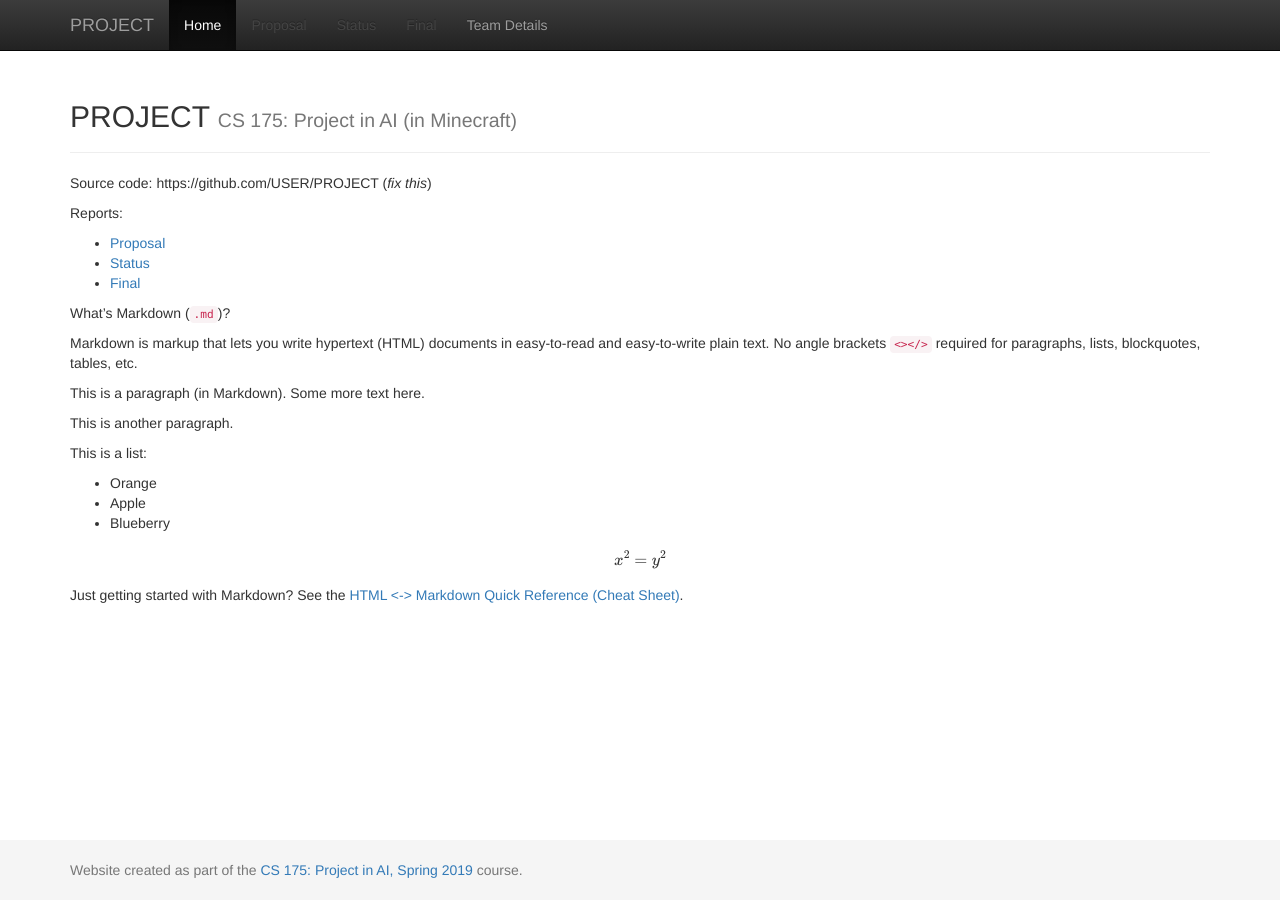
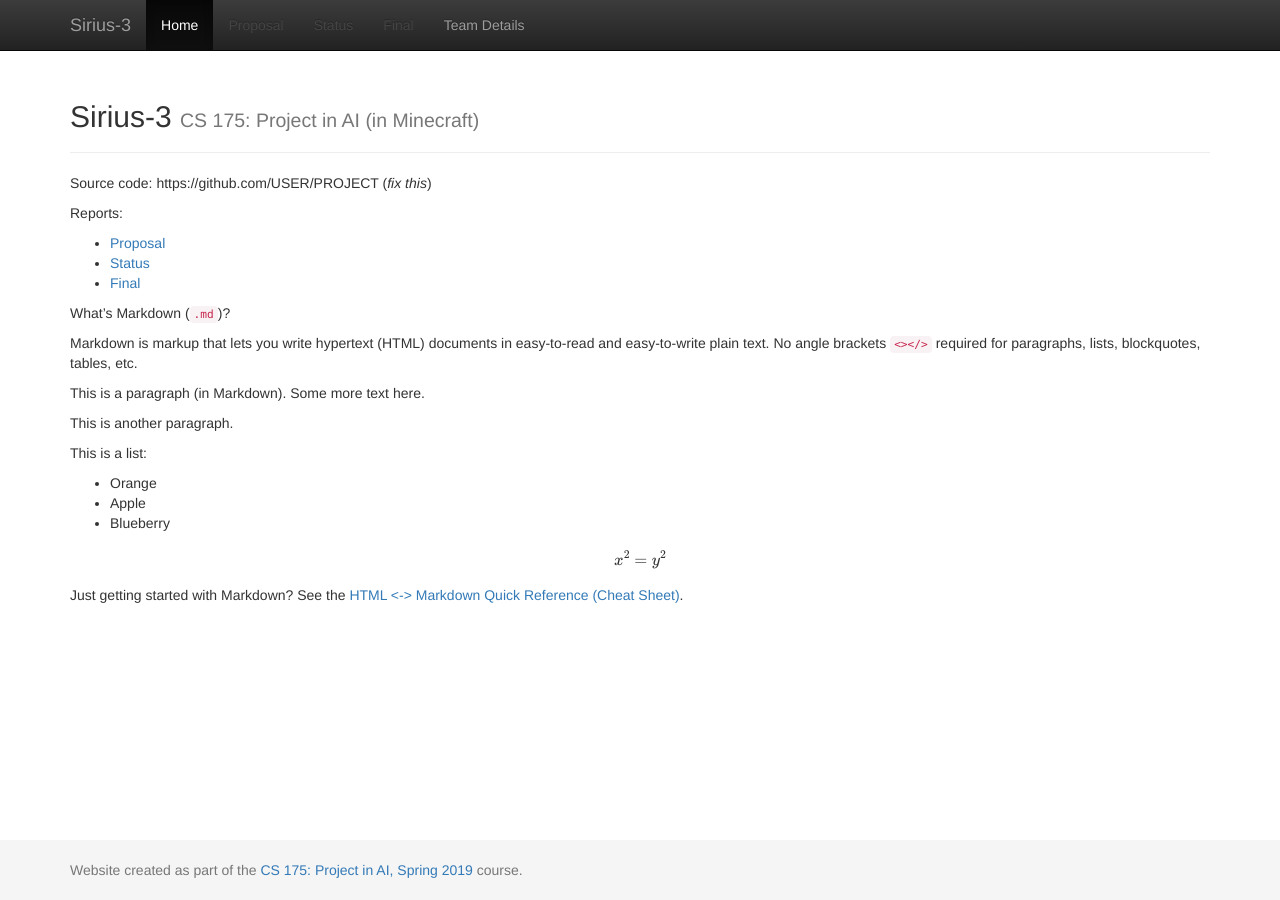
Before and after one commit to jiacheh4/Sirius-3, a Jekyll site: the page built from docs/index.md, in a window 1280 px wide. Built offline with Jekyll 4.4.1, drawn with Linux system fonts in a browser that asks for light colours; formulas are drawn with MathJax 3.

Commit message:
Update project name
Update project name

```diff
--- a/docs/_config.yml
+++ b/docs/_config.yml
@@ -1,7 +1,7 @@
 ###########
 # site.title
 
-title:    'PROJECT'
+title:    'Sirius-3'
 subtitle: 'CS 175: Project in AI (in Minecraft)'
 
 
```
